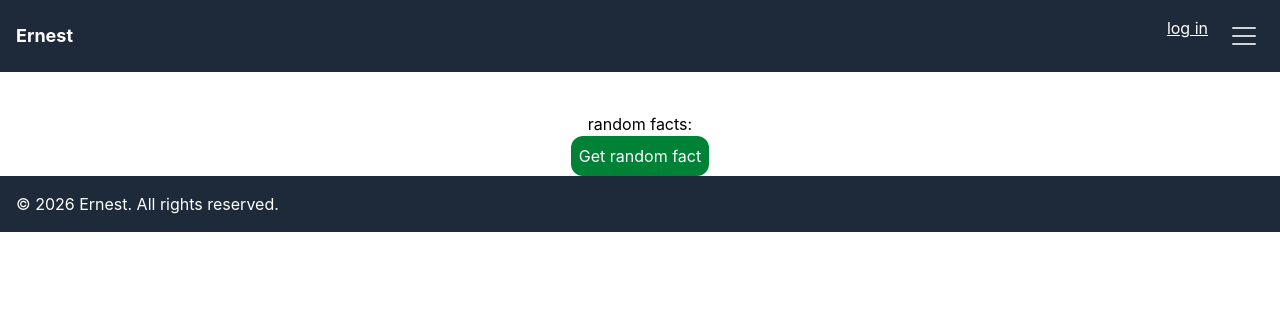
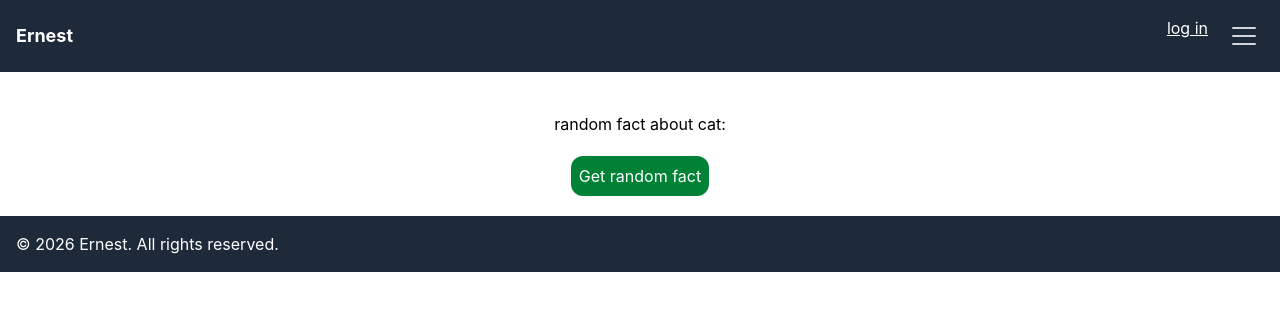
Before and after one commit to ErnestMakarov/w, a React (Vite) app: page /randomfact in a window 1280 px wide. Shown: the top 310 px of the page. Built offline with nearby package versions, Linux system fonts and the light colour scheme.

Commit message:
!response.ok

```diff
--- a/src/pages/RandomFact/RandomFact.tsx
+++ b/src/pages/RandomFact/RandomFact.tsx
@@ -6,6 +6,10 @@ export default function RandomFacts() {
 async function HandleFact() {
   try {
     const response = await fetch('https://catfact.ninja/fact');
+
+    if (!response.ok) {
+      throw new Error('Failed to fetch fact');
+    }
     const data = await response.json();
 
     setFact(data.fact)
@@ -16,9 +20,9 @@ async function HandleFact() {
 
   return (
     <section className="text-center">
-        <p className="mt-10">random facts:</p>
-        <p className="font-bold ">{fact}</p>
-        <button className="bg-green-700 text-white p-2 rounded-xl cursor-pointer" onClick={HandleFact}>Get random fact</button>
+        <p className="mt-10">random fact about cat:</p>
+        <p className="mt-5 mb-5 font-bold ">{fact}</p>
+        <button className="mb-5 bg-green-700 text-white p-2 rounded-xl cursor-pointer select-none" onClick={HandleFact}>Get random fact</button>
     </section>
   )
 }
```
